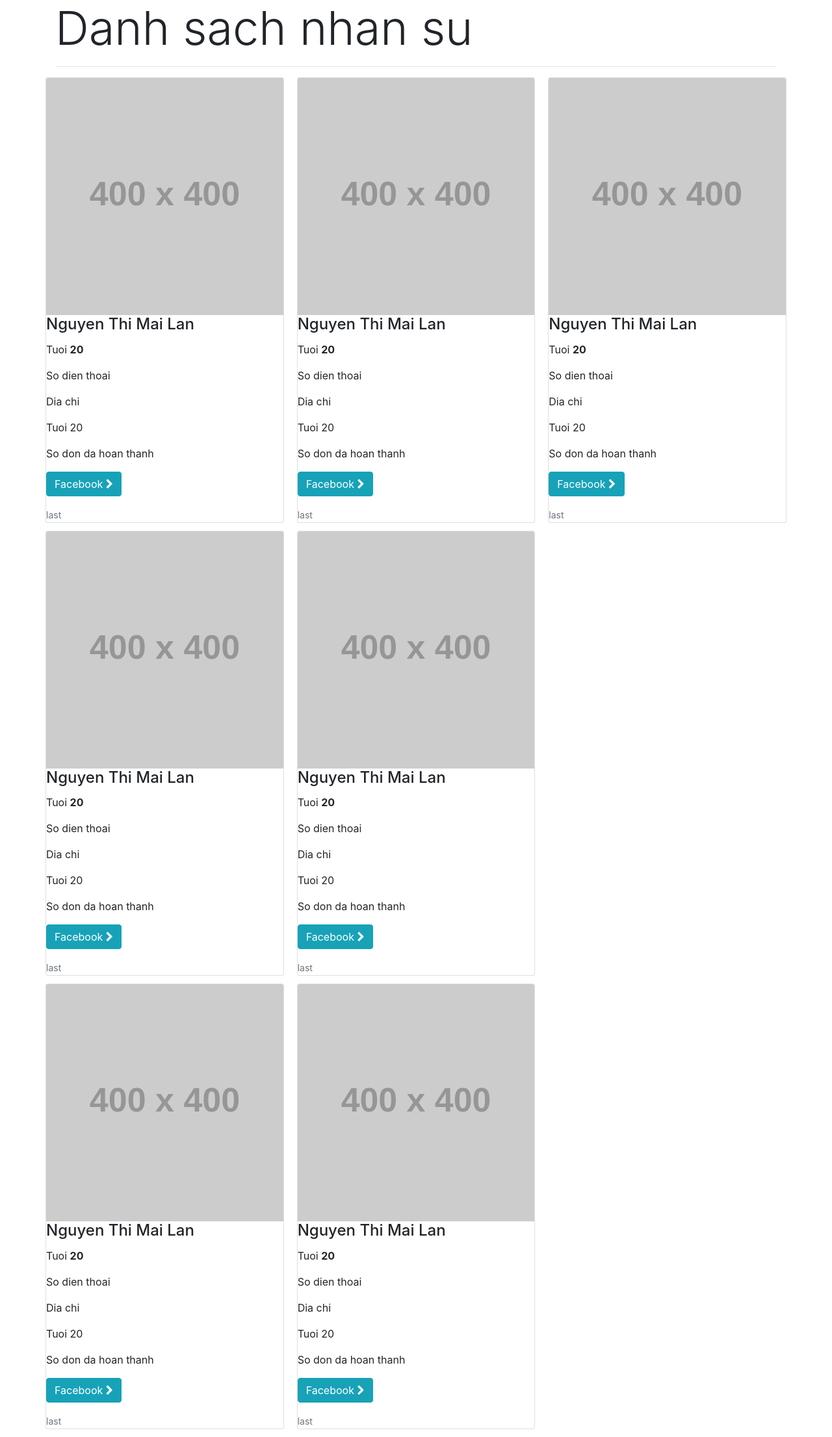
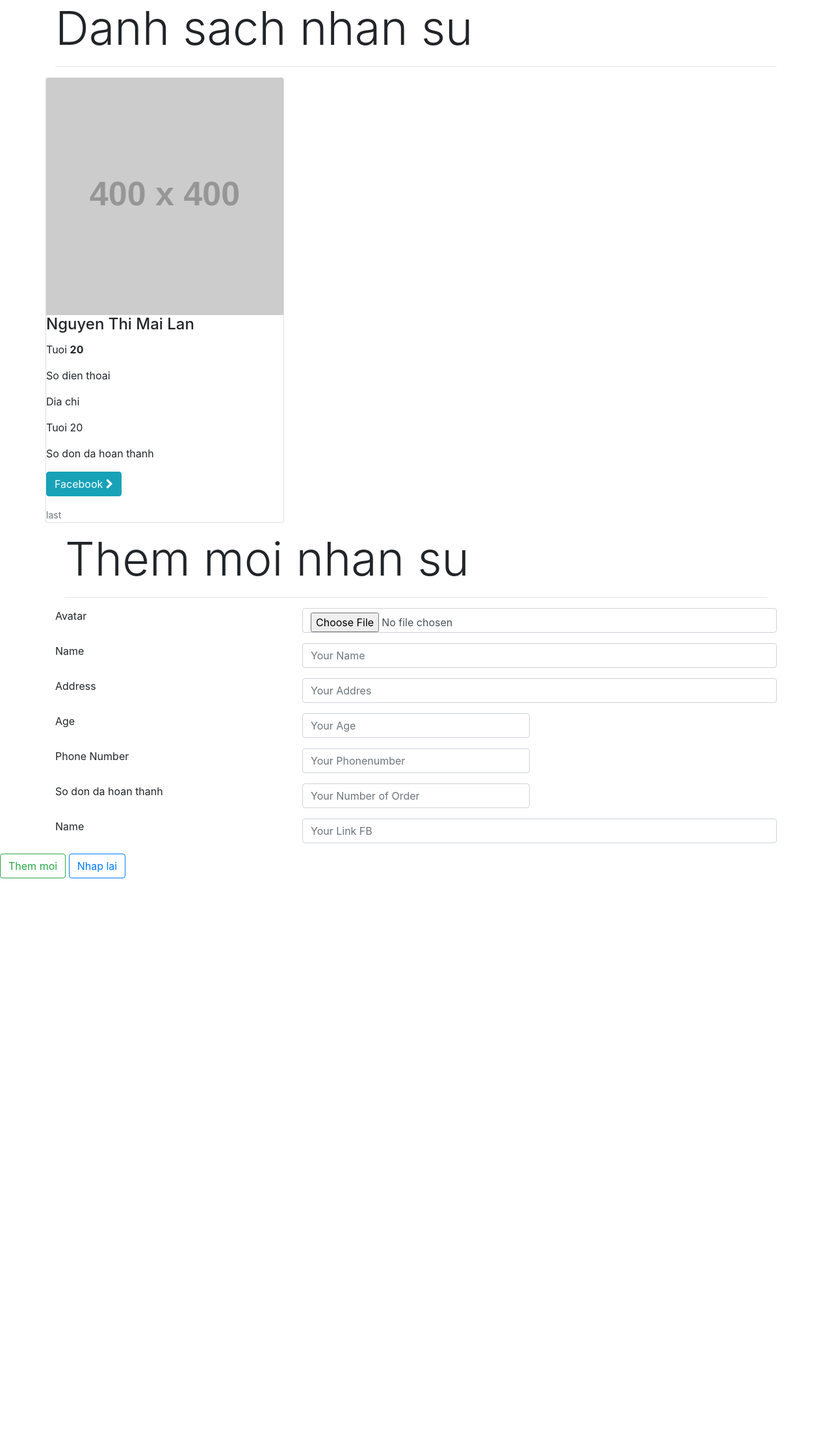
Before and after one commit to mailan3003/Quanlynhansu, a CodeIgniter app: page /myproject/index.php/nhansu/index in a window 1280 px wide. Shown: the whole page at 65% size. After the commit the page ends 1352 px from the top, so only its background shows below. Run offline with CodeIgniter, Linux system fonts and the light colour scheme; grey boxes labelled with a size stand in for pictures from a placeholder-image service; some libraries are stand-ins or nearby versions.

Commit message:
add controller

```diff
--- a/application/controllers/Nhansu.php
+++ b/application/controllers/Nhansu.php
@@ -12,6 +12,18 @@ class Nhansu extends CI_Controller {
 		$this->load->view('Nhansu_view');
 	}
 
+	public function nhansu_add(){
+		//lay du lieu tu view
+		$ten = $this->input->post('ten');
+		$diachi = $this->input->post('diachi');
+		$tuoi = $this->input->post('tuoi');
+		$sodonhang = $this->input->post('sodonhang');
+		$linkfb = $this->input->post('linkfb');
+		$sdt = $this->input->post('sdt');
+
+		echo $ten;
+	}
+
 }
 
 /* End of file Nhansu.php */
--- a/application/views/Nhansu_view.php
+++ b/application/views/Nhansu_view.php
@@ -32,85 +32,93 @@
  						<p class="card-text"><small class="text-muted">last</small></p>
  					</div>
  				</div>
- 				<div class="card">
- 					<img class="card-img-top img-fluid" src="http://placehold.it/400x400" alt="Card image cap ">
- 					<div class="card-block">
- 						<h4 class="card-title ten">Nguyen Thi Mai Lan</h4>
- 						<p class="card-text tuoi">Tuoi <b>20</b></p>
- 						<p class="card-text sdt">So dien thoai </p>
- 						<p class="card-text dichi">Dia chi </p>
- 						<p class="card-text tuoi">Tuoi 20 </p>
- 						<p class="card-text sodonhang">So don da hoan thanh </p>
- 						<p class="card-text fb"><a href="#linkfb" title="" class="btn btn-info">Facebook <i class="fa fa-chevron-right"></i></a></p>
- 						<p class="card-text"><small class="text-muted">last</small></p>
+ 				</div><!-- end card-columns -->
+ 			</div>
+ 			<div class="container">
+ 		<div class="text-xs-center">
+ 			<h3 class="display-3">Them moi nhan su</h3>
+ 			<hr>
  		</div>
  	</div>
- 				<div class="card">
- 					<img class="card-img-top img-fluid" src="http://placehold.it/400x400" alt="Card image cap ">
- 					<div class="card-block">
- 						<h4 class="card-title ten">Nguyen Thi Mai Lan</h4>
- 						<p class="card-text tuoi">Tuoi <b>20</b></p>
- 						<p class="card-text sdt">So dien thoai </p>
- 						<p class="card-text dichi">Dia chi </p>
- 						<p class="card-text tuoi">Tuoi 20 </p>
- 						<p class="card-text sodonhang">So don da hoan thanh </p>
- 						<p class="card-text fb"><a href="#linkfb" title="" class="btn btn-info">Facebook <i class="fa fa-chevron-right"></i></a></p>
- 						<p class="card-text"><small class="text-muted">last</small></p>
+ 			<!--<div class="row">-->
+ 				<form action="<?php echo base_url() ?>index.php/nhansu/nhansu_add" method="post" accept-charset="utf-8" enctype="multidata/form-data">
+ 					<div class="form-group row">
+ 						<label for="anh" class="col-sm-4 form-control-label text-xs-right" >
+ 							Avatar
+ 						</label>
+ 						<div class="col-sm-8">
+ 							<input name="avatar" class="form-control" type="file" id="avatar" placeholder="upload">
  						</div>
  					</div>
- 				<div class="card">
- 					<img class="card-img-top img-fluid" src="http://placehold.it/400x400" alt="Card image cap ">
- 					<div class="card-block">
- 						<h4 class="card-title ten">Nguyen Thi Mai Lan</h4>
- 						<p class="card-text tuoi">Tuoi <b>20</b></p>
- 						<p class="card-text sdt">So dien thoai </p>
- 						<p class="card-text dichi">Dia chi </p>
- 						<p class="card-text tuoi">Tuoi 20 </p>
- 						<p class="card-text sodonhang">So don da hoan thanh </p>
- 						<p class="card-text fb"><a href="#linkfb" title="" class="btn btn-info">Facebook <i class="fa fa-chevron-right"></i></a></p>
- 						<p class="card-text"><small class="text-muted">last</small></p>
+
+ 					<div class="form-group row">
+ 						<label for="ten" class="col-sm-4 form-control-label text-xs-right" >
+ 							Name
+ 						</label>
+ 						<div class="col-sm-8">
+ 							<input name="ten" class="form-control" type="text" id="ten" placeholder="Your Name">
  						</div>
  					</div>
- 				<div class="card">
- 					<img class="card-img-top img-fluid" src="http://placehold.it/400x400" alt="Card image cap ">
- 					<div class="card-block">
- 						<h4 class="card-title ten">Nguyen Thi Mai Lan</h4>
- 						<p class="card-text tuoi">Tuoi <b>20</b></p>
- 						<p class="card-text sdt">So dien thoai </p>
- 						<p class="card-text dichi">Dia chi </p>
- 						<p class="card-text tuoi">Tuoi 20 </p>
- 						<p class="card-text sodonhang">So don da hoan thanh </p>
- 						<p class="card-text fb"><a href="#linkfb" title="" class="btn btn-info">Facebook <i class="fa fa-chevron-right"></i></a></p>
- 						<p class="card-text"><small class="text-muted">last</small></p>
+
+
+					<div class="form-group row">
+ 						<label for="diachi" class="col-sm-4 form-control-label text-xs-right" >
+ 							Address
+ 						</label>
+ 						<div class="col-sm-8">
+ 							<input name="diachi" class="form-control" type="text" id="diachi" placeholder="Your Addres">
  						</div>
  					</div>
- 				<div class="card">
- 					<img class="card-img-top img-fluid" src="http://placehold.it/400x400" alt="Card image cap ">
- 					<div class="card-block">
- 						<h4 class="card-title ten">Nguyen Thi Mai Lan</h4>
- 						<p class="card-text tuoi">Tuoi <b>20</b></p>
- 						<p class="card-text sdt">So dien thoai </p>
- 						<p class="card-text dichi">Dia chi </p>
- 						<p class="card-text tuoi">Tuoi 20 </p>
- 						<p class="card-text sodonhang">So don da hoan thanh </p>
- 						<p class="card-text fb"><a href="#linkfb" title="" class="btn btn-info">Facebook <i class="fa fa-chevron-right"></i></a></p>
- 						<p class="card-text"><small class="text-muted">last</small></p>
+
+
+
+					<div class="form-group row">
+
+								<label for="tuoi" class="col-sm-4 form-control-label text-xs-right" >
+ 									Age
+ 								</label>
+ 								<div class="col-sm-4">
+ 									<input name="tuoi" class="form-control" type="number" id="tuoi" placeholder="Your Age">
 								</div>
 							</div>
- 				<div class="card">
- 					<img class="card-img-top img-fluid" src="http://placehold.it/400x400" alt="Card image cap ">
- 					<div class="card-block">
- 						<h4 class="card-title ten">Nguyen Thi Mai Lan</h4>
- 						<p class="card-text tuoi">Tuoi <b>20</b></p>
- 						<p class="card-text sdt">So dien thoai </p>
- 						<p class="card-text dichi">Dia chi </p>
- 						<p class="card-text tuoi">Tuoi 20 </p>
- 						<p class="card-text sodonhang">So don da hoan thanh </p>
- 						<p class="card-text fb"><a href="#linkfb" title="" class="btn btn-info">Facebook <i class="fa fa-chevron-right"></i></a></p>
- 						<p class="card-text"><small class="text-muted">last</small></p>
+
+					<div class="form-group row">
+							<label for="sdt" class="col-sm-4 form-control-label text-xs-right" >
+									Phone Number
+								</label>
+								<div class="col-sm-4">
+									<input name="sdt" class="form-control" type="text" id="sdt" placeholder="Your Phonenumber">
 							</div>
 						</div>
+
+					<div class="form-group row">
+							<label for="sodonhang" class="col-sm-4 form-control-label text-xs-right" >
+									So don da hoan thanh
+								</label>
+								<div class="col-sm-4">
+									<input name="sodonhang" class="form-control" type="number" id="sodonhang" placeholder="Your Number of Order">
 							</div>
+						</div>
+
+						<div class="form-group row">
+ 						<label for="linkfb" class="col-sm-4 form-control-label text-xs-right" >
+ 							Name
+ 						</label>
+ 						<div class="col-sm-8">
+ 							<input name="ten" class="form-control" type="text" id="linkfb" placeholder="Your Link FB">
+ 						</div>
+ 					</div>
+
+ 					</div>
+
+ 					<div class="form-group row text-xs-center">
+ 						<div class="col-sm-offset-2 col-sm-10">
+ 							<button type="submit" class="btn btn-outline-success"> Them moi</button>
+ 							<button type="reset" class="btn btn-outline-primary"> Nhap lai</button>
+ 						</div>
+ 					</div>
+ 				</form>
+ 			<!--</div> end row-->
  		</div>
 </body>
 </html>
```
Lines whose indentation alone changed are shown as unchanged.
